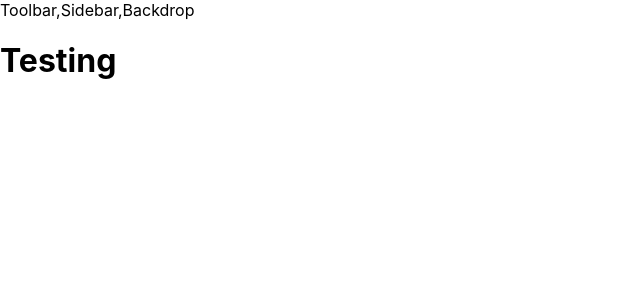
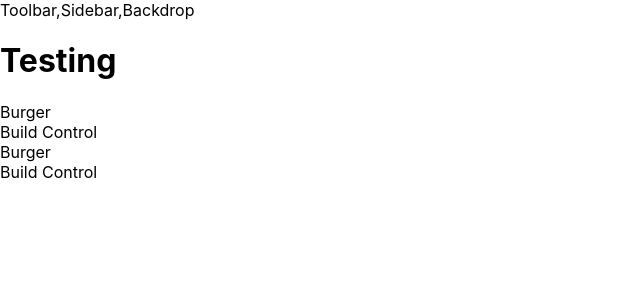
Before and after one commit to sayantabonny/Burger_Builder_Basic, a React (Create React App) app: page / in a window 1280 px wide. Shown: the top 300 px of the page, without its empty margins (0-640 px from the left). Built offline with nearby package versions, Linux system fonts and the light colour scheme; the HTML template or start-up script is replaced by a standard one.

Commit message:
added burger builder

```diff
--- a/src/App.js
+++ b/src/App.js
@@ -1,10 +1,12 @@
 import Layout from './Components/Layout/Layout'
-
+import BurgerBuilder from './Containers/BurgerBuilder_Container/BurgerBuilder'
 function App() {
   return (
     <div className="App">
       <Layout>
        <h1>Testing</h1>
+       <BurgerBuilder/>
+       <BurgerBuilder>Rusha is BB</BurgerBuilder>
       </Layout>
     </div>
   );
--- /dev/null
+++ b/src/Containers/BurgerBuilder_Container/BurgerBuilder.js
@@ -0,0 +1,15 @@
+import React, { Component } from 'react';
+import Aux from "../../Hoc/hoc_Aux";
+
+class BurgerBuilder extends Component{
+    render (){
+        return (
+            <Aux>
+                <div>Burger</div>
+                <div>Build Control</div>
+            </Aux>
+        );
+    }
+}
+
+export default BurgerBuilder;
```
